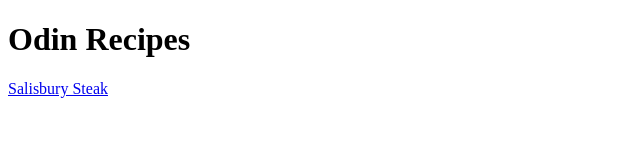
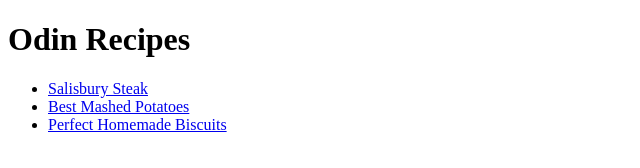
Before and after one commit to JBaker3113/odin-recipes, a plain HTML site: page index.html in a window 1280 px wide. Shown: the whole page, without its empty margins (0-640 px from the left). Drawn offline with Linux system fonts and the light colour scheme.

Commit message:
Subject Add potatoes and biscuits html
Created mash potato and biscuit html and modify index.html with link
both

[Ticket:x]

```diff
--- a/index.html
+++ b/index.html
@@ -1,6 +1,8 @@
 <!DOCTYPE Html>
+
 <html lang="en">
-    <head>
+
+<head>
 <meta charset="utf-8">
 <title>Odin Recipes</title>
     </head>
@@ -8,7 +10,10 @@
     <body>
 <h1>
 Odin Recipes
-</h1>
-<a href="./recipes/salisbury-steak.html">Salisbury Steak</a>
+</h1><ul>
+<li><a href="./recipes/salisbury-steak.html">Salisbury Steak</a></li>
+<li><a href="./recipes/mash-potatoes.html"> Best Mashed Potatoes</a></li>
+<li><a href="./recipes/homemade-biscuits.html"> Perfect Homemade Biscuits</a></li>
+</ul>
     </body>
 </html>
```
Also changed, not shown: recipes/homemade-biscuits.html (added), recipes/mash-potatoes.html (added).
